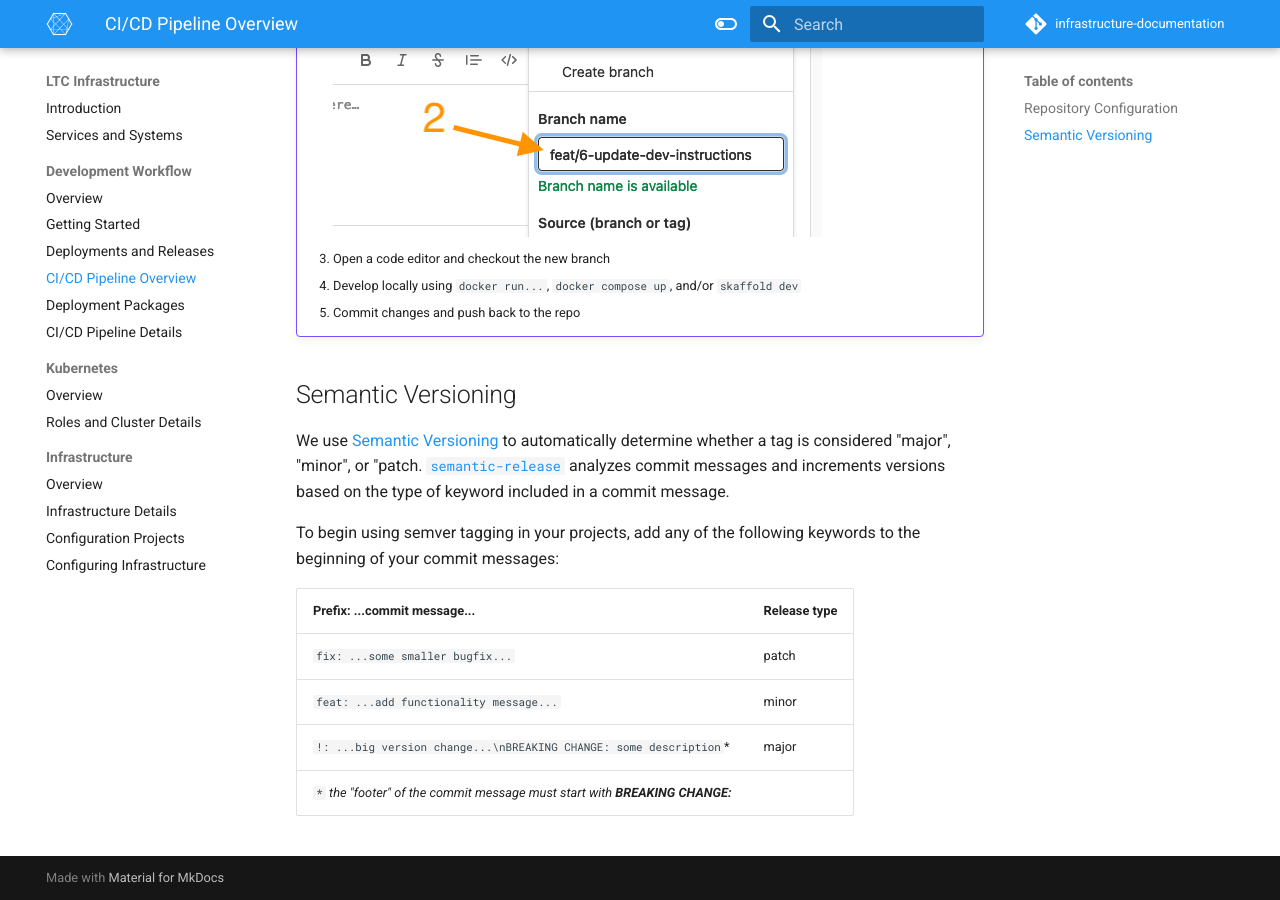
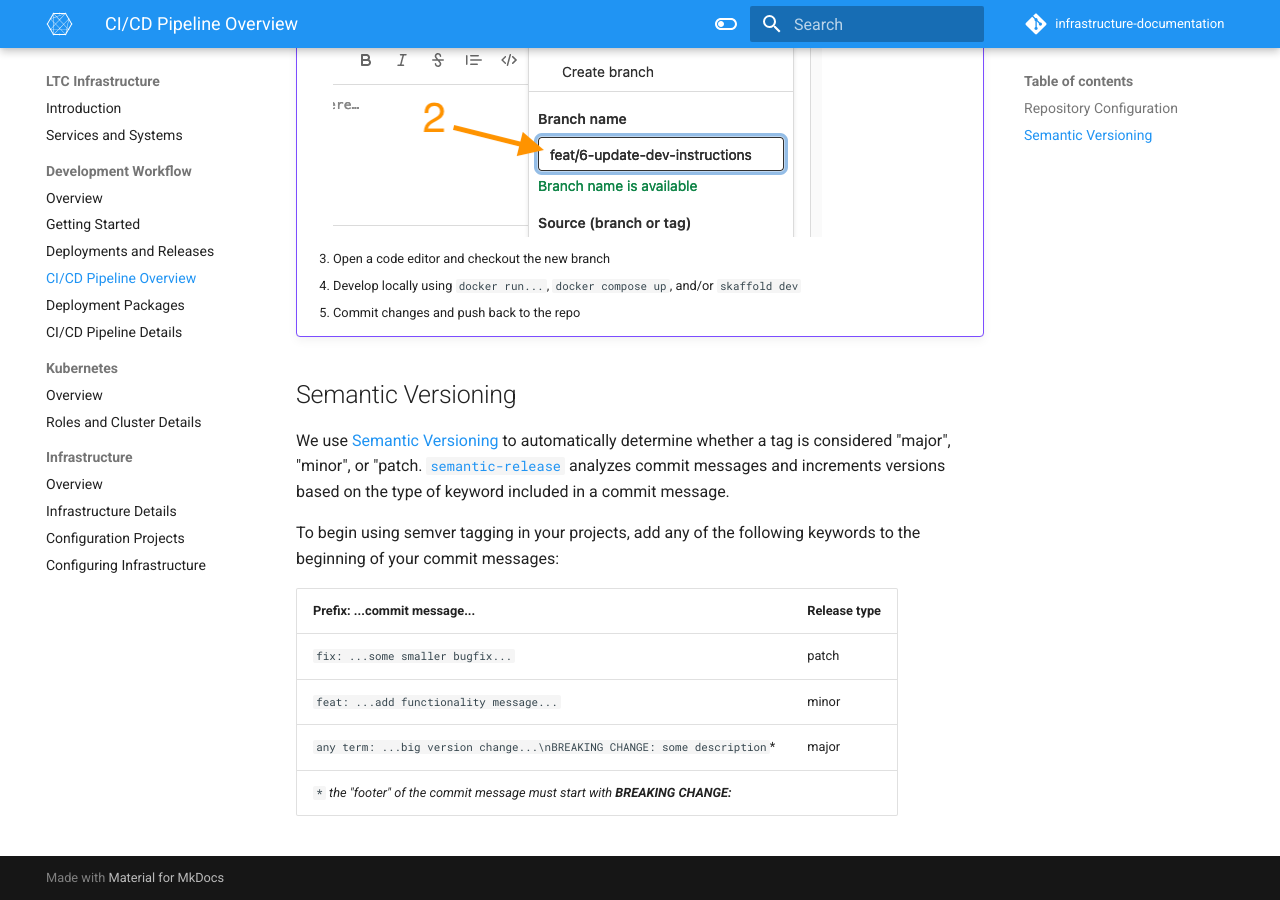
Before and after one commit to bcit-ltc/infrastructure-documentation, an MkDocs documentation site: the page built from docs/dev-workflow/pipeline-overview.md, in a window 1280 px wide and 900 px high, scrolled down 1098 px. Built offline with MkDocs 1.6.1 and Material for MkDocs 9.7.7, drawn with Linux system fonts in a browser that asks for light colours.

Commit message:
fix: updates pipeline overview commit message syntax

```diff
--- a/docs/dev-workflow/pipeline-overview.md
+++ b/docs/dev-workflow/pipeline-overview.md
@@ -40,9 +40,9 @@ We use [Semantic Versioning](https://semver.org/) to automatically determine whe
 
 To begin using semver tagging in your projects, add any of the following keywords to the beginning of your commit messages:
 
-| **Prefix:** ...commit message...                                  | Release type  |
-| ----------------------                                            | ------------  |
-| `fix: ...some smaller bugfix...`                                  | patch         |
-| `feat: ...add functionality message...`                           | minor         |
-| `!: ...big version change...\nBREAKING CHANGE: some description`* | major         |
+| **Prefix:** ...commit message...                                          | Release type  |
+| ----------------------                                                    | ------------  |
+| `fix: ...some smaller bugfix...`                                          | patch         |
+| `feat: ...add functionality message...`                                   | minor         |
+| `any term: ...big version change...\nBREAKING CHANGE: some description`*  | major         |
 `*` *the "footer" of the commit message must start with **BREAKING CHANGE:***
```
